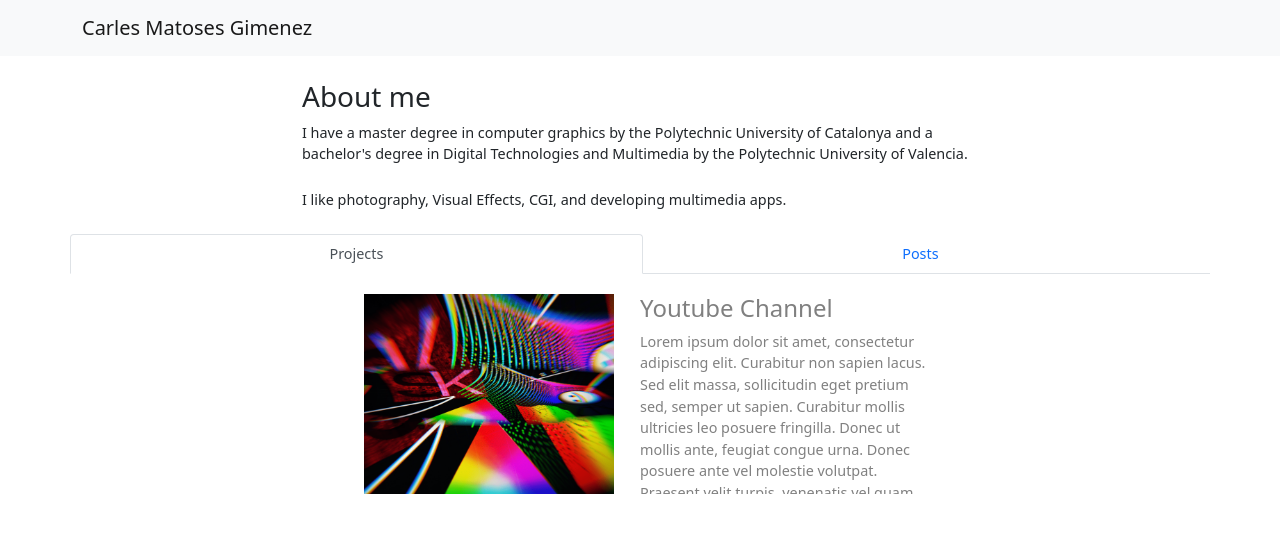
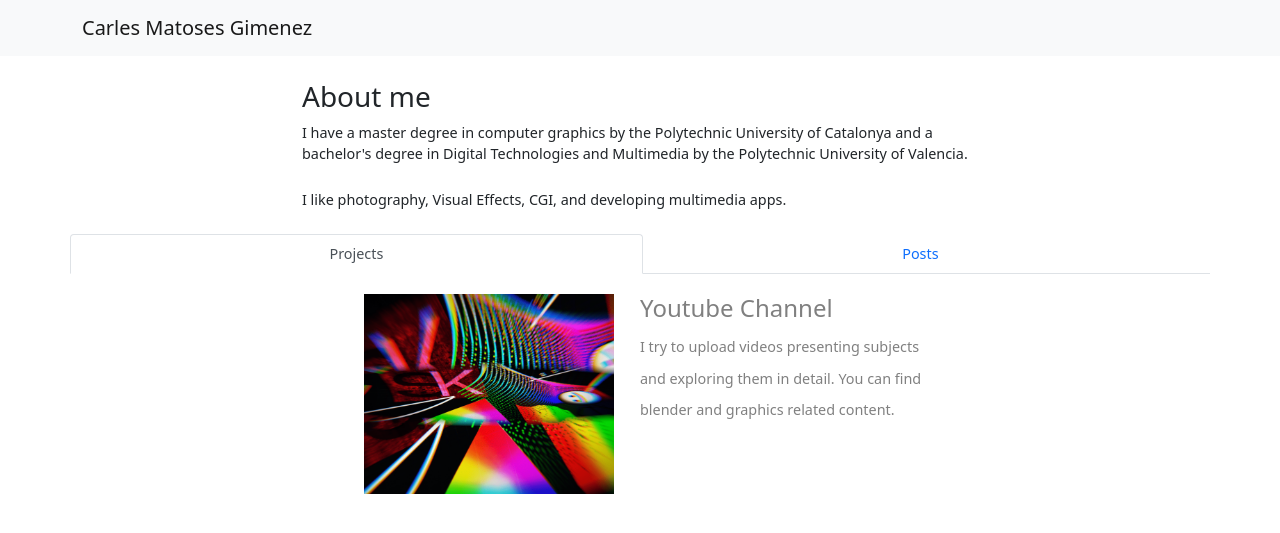
Before and after one commit to carlesmatoses/carlesmatoses.github.io, a Jekyll site: the page built from index.markdown, in a window 1280 px wide. Shown: the top 533 px of the page. Built offline with Jekyll 4.4.1, drawn with Linux system fonts in a browser that asks for light colours; some of the changed text lies outside the part shown.

Commit message:
add abstract tag

```diff
--- a/_includes/default_card.html
+++ b/_includes/default_card.html
@@ -1,24 +1,29 @@
+{% assign abstract = nil %}
+{% assign paragraphs = post.content | split: '\n\n' %}
+{% for paragraph in paragraphs %}
+  {% if paragraph contains '<!-- abstract -->' %}
+    {% assign abstract = paragraph | strip_html %}
+    {% break %}
+  {% endif %}
+{% endfor %}
+
 <link rel="stylesheet" href="/assets/css/post.css">
 
-<div class="row post-preview" href>
+
+<div class="row post-preview" href="{{post.permalink}}">
     {% comment %} If screen is extra small (xs) or small (sm), display as one row {% endcomment %}
     <div class="col-12 col-sm-6">
         <a href="{{post.permalink}}">
             <img src="{{post.preview}}" alt="..." class="img-fluid">
         </a>
     </div>
-    <div class="col-12 col-sm-6">
+    <div class="col-12 col-sm-6 p-0">
         <a href="{{post.permalink}}">
             <div class="row">
-                <h4 class="g-0">{{post.title}}</h4>
+                <h4 >{{post.title}}</h4>
             </div>
             <div class="row">
-                Lorem ipsum dolor sit amet, consectetur adipiscing elit. Curabitur non sapien lacus. Sed elit massa,
-                sollicitudin eget pretium sed, semper ut sapien. Curabitur mollis ultricies leo posuere fringilla. Donec
-                ut
-                mollis ante, feugiat congue urna. Donec posuere ante vel molestie volutpat. Praesent velit turpis,
-                venenatis
-                vel quam sed, eleifend convallis lectus. Mauris aliquet lorem nec quam fermentum tincidunt.
+                <p class="compact">{{ abstract }}</p>
             </div>
         </a>
     </div>
```
